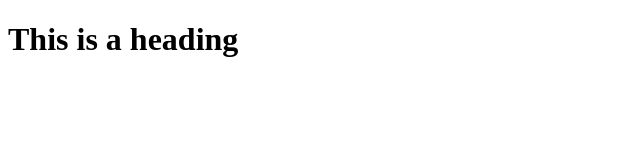
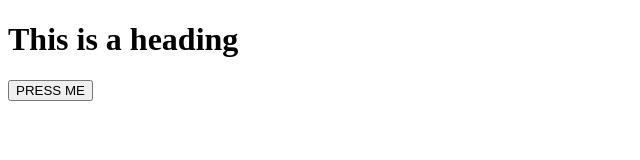
Before and after one commit to AmeenSN/first-website, a plain HTML site: page index.html in a window 1280 px wide. Shown: the whole page, without its empty margins (0-640 px from the left). Drawn offline with Linux system fonts and the light colour scheme.

Commit message:
Add a button

```diff
--- a/index.html
+++ b/index.html
@@ -8,6 +8,7 @@
 
 <body>
     <h1>This is a heading</h1>
+    <button>PRESS ME</button>
 </body>
 
 </html>
```
